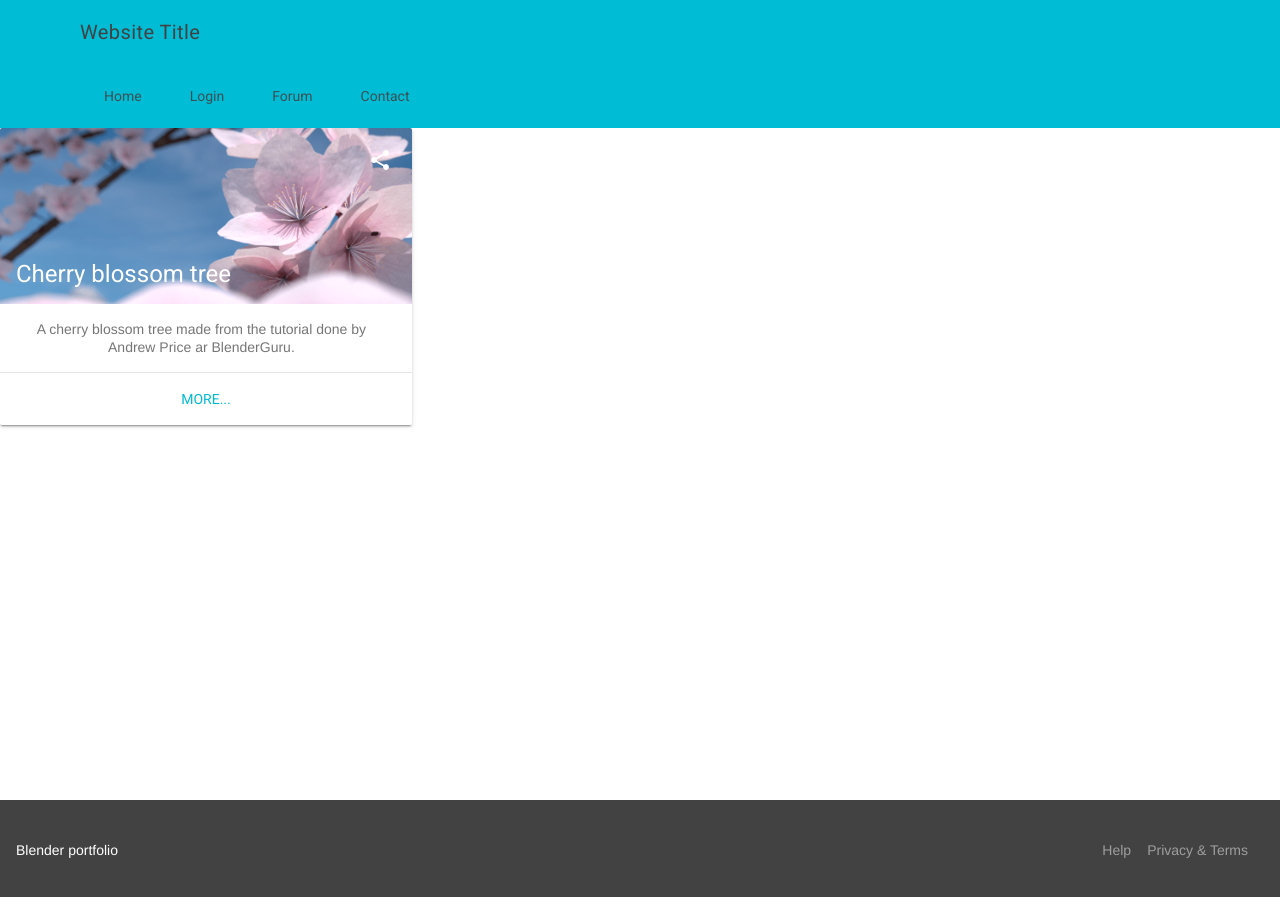
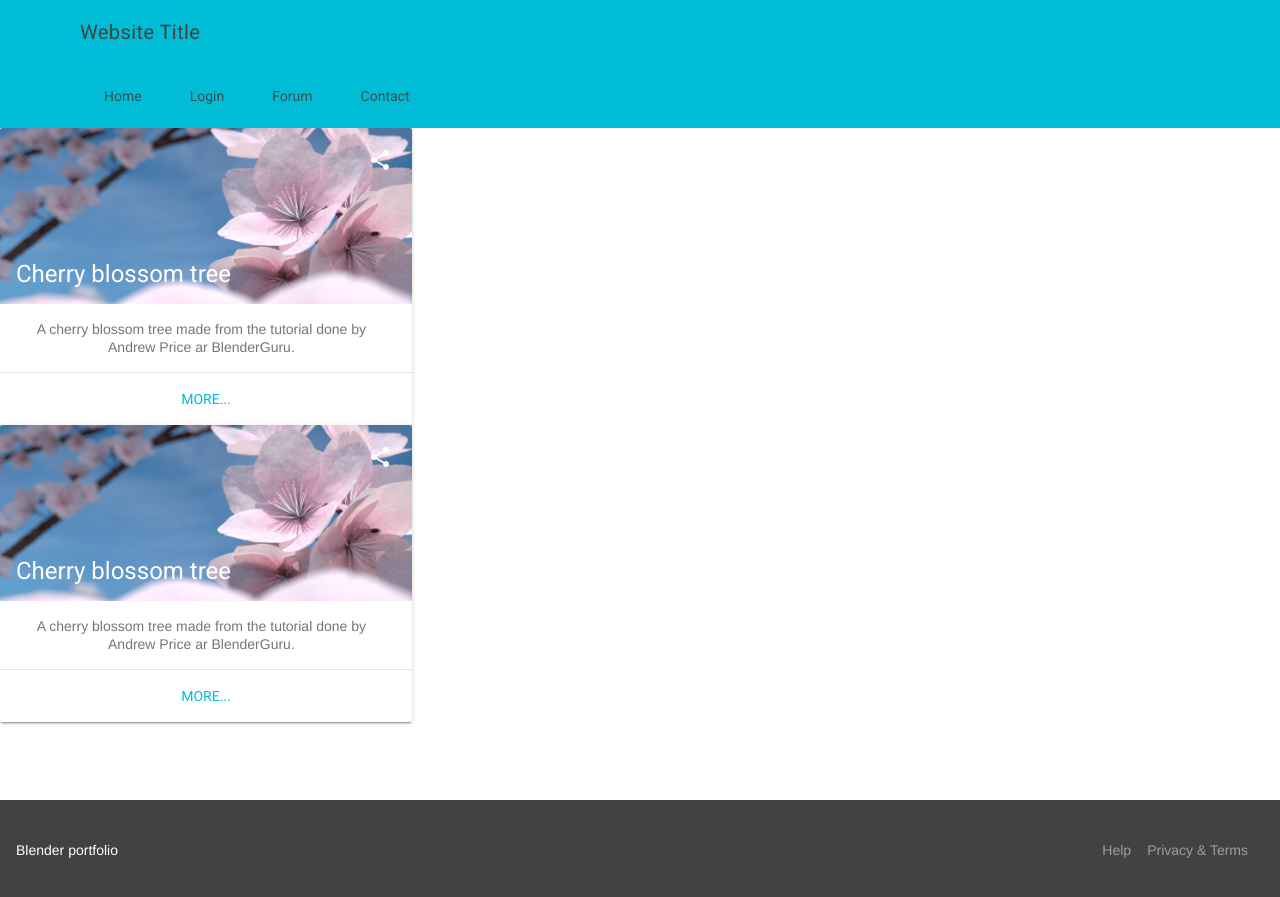
Before and after one commit to slothgamez/fireplex.github.io, a Jekyll site: the page index.html, which Jekyll copies as it is, in a window 1280 px wide. Shown: the top 897 px of the page. Built offline with Jekyll 4.4.1, drawn with Linux system fonts in a browser that asks for light colours; nearby versions of some CDN libraries; comment, search, counter and statistics services are not loaded.

Commit message:
Update index.html

```diff
--- a/index.html
+++ b/index.html
@@ -105,6 +105,26 @@
               </div>
             </div>
           </div>
+          <div>
+            <div class="blossom-card-wide mdl-card mdl-shadow--2dp" align="center" id="blossom">
+              <div class="mdl-card__title">
+                <h2 class="mdl-card__title-text">Cherry blossom tree</h2>
+              </div>
+              <div class="mdl-card__supporting-text">
+                A cherry blossom tree made from the tutorial done by Andrew Price ar BlenderGuru.
+              </div>
+              <div class="mdl-card__actions mdl-card--border">
+                <a class="mdl-button mdl-button--colored mdl-js-button mdl-js-ripple-effect" href="http://fireplex.github.io/submmissions/cherry-blossom-tree/">
+                  More...
+                </a>
+              </div>
+              <div class="mdl-card__menu">
+                <button class="mdl-button mdl-button--icon mdl-js-button mdl-js-ripple-effect">
+                  <a href="http://www.google.com"></a><i class="material-icons">share</i></a>
+                </button>
+              </div>
+            </div>
+          </div>
         </main>
           <footer class="mdl-mini-footer">
             <div class="mdl-mini-footer__left-section">
```
